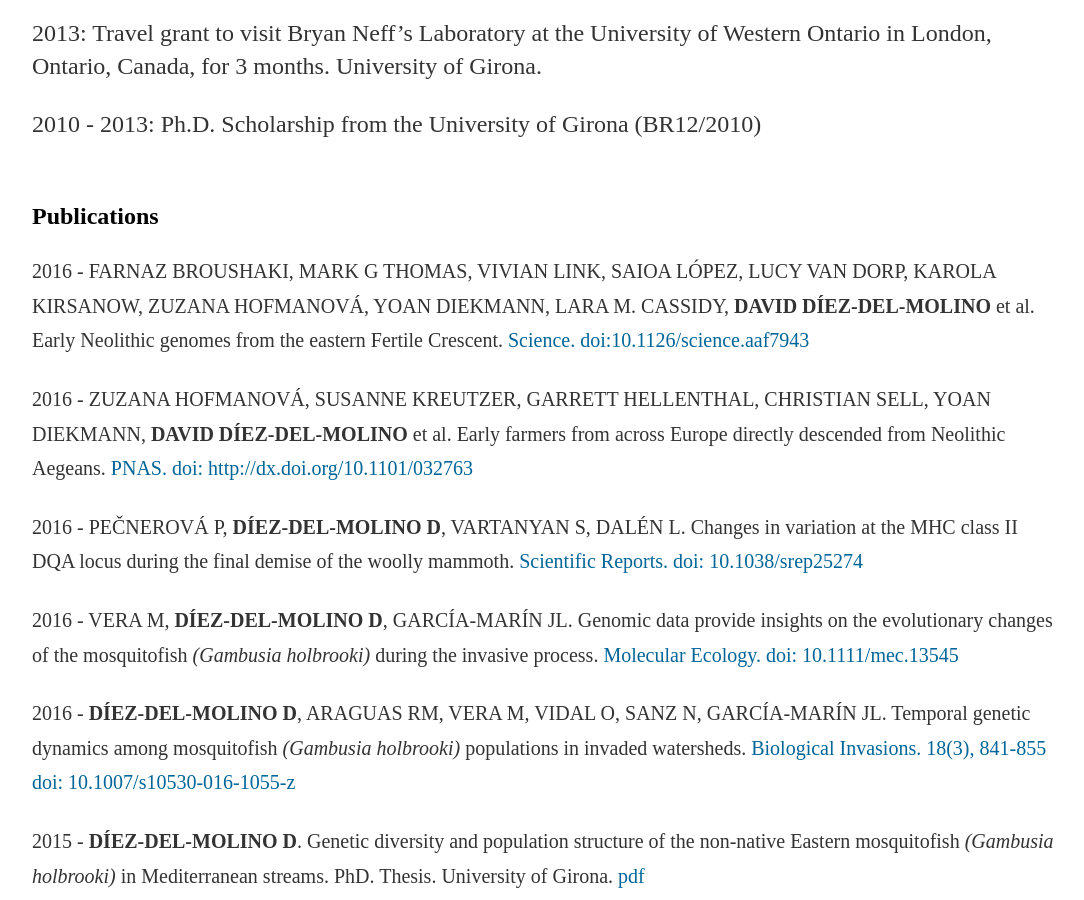
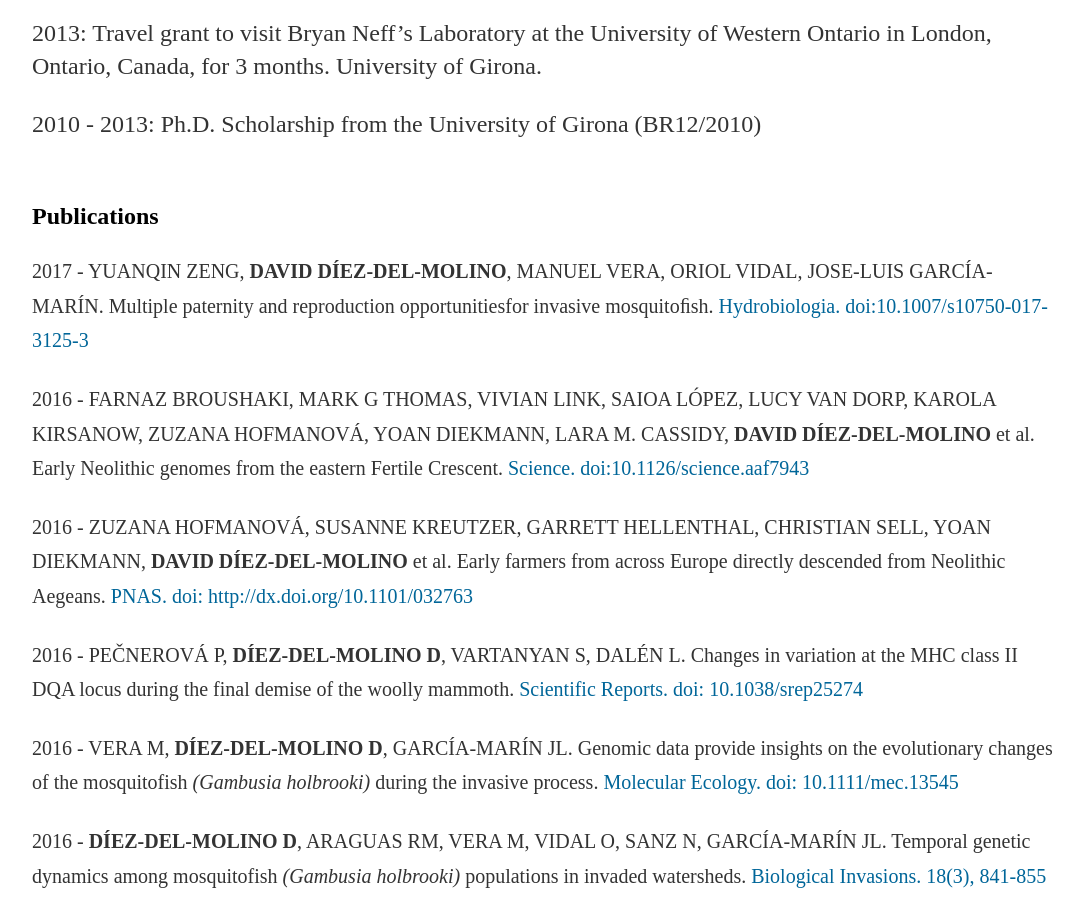
Before and after one commit to DiezMolino/diezmolino.github.io, a Jekyll site: the page cv/index.html, which Jekyll copies as it is, in a window 1280 px wide and 900 px high, scrolled down 3850 px. Shown: the whole window, without its empty margins (96-1180 px from the left). Built offline with Jekyll 4.4.1, drawn with Linux system fonts in a browser that asks for light colours; some of the changed text lies outside the part shown.

Commit message:
Update index.html

```diff
--- a/cv/index.html
+++ b/cv/index.html
@@ -82,7 +82,7 @@
 <font size="5">
 <li><a class='one' href="mailto:diez.molino@gmail.com">diez.molino (at) gmail.com</a></li>
 <li><a class='one' href="mailto:david.diez@nrm.se">david.diez (at) nrm.se</a></li>
-<li><a class='one' href="mailto:d.molino@ucl.ac.uk">d.molino (at) ucl.ac.uk</a></li>
+<!-- <li><a class='one' href="mailto:d.molino@ucl.ac.uk">d.molino (at) ucl.ac.uk</a></li> -->
 </font>
 </ul>
 </nav>
@@ -210,6 +210,8 @@ the small population paradigm. PI: Love Dalén. Swedish Research Council. Code 3
 <a name='Publications'></a>
 <h2>Publications</h2>
 
+<p><small>2017 - YUANQIN ZENG, <B>DAVID DÍEZ-DEL-MOLINO</B>, MANUEL VERA, ORIOL VIDAL, JOSE-LUIS GARCÍA-MARÍN. Multiple paternity and reproduction opportunitiesfor invasive mosquitoﬁsh. <a class='one' href="http://www.readcube.com/articles/10.1007/s10750-017-3125-3?author_access_token=o_O1qbLR5rpTVJLNcFVl4Pe4RwlQNchNByi7wbcMAY4CoM9wlSpGo53FIIra_SPvW74a5mGcg4wPtTkuuRgasgAnhBofFGib-quR5F_tvD9ThimqOtQ3c_RHzzol5GX1iKEGWBAL9jAZR5piGOwx6Q%3D%3D" target="_blank"> Hydrobiologia. doi:10.1007/s10750-017-3125-3</a> </small> </p>
+
 <p><small>2016 - FARNAZ BROUSHAKI, MARK G THOMAS, VIVIAN LINK, SAIOA LÓPEZ, LUCY VAN DORP, KAROLA KIRSANOW, ZUZANA HOFMANOVÁ, YOAN DIEKMANN, LARA M. CASSIDY, <B>DAVID DÍEZ-DEL-MOLINO</B> et al. Early Neolithic genomes from the eastern Fertile Crescent. <a class='one' href="http://science.sciencemag.org/content/early/2016/07/13/science.aaf7943.full" target="_blank"> Science. doi:10.1126/science.aaf7943</a> </small> </p>
 
 <p><small>2016 - ZUZANA HOFMANOVÁ, SUSANNE KREUTZER, GARRETT HELLENTHAL, CHRISTIAN SELL, YOAN DIEKMANN, <B>DAVID DÍEZ-DEL-MOLINO</B> et al. Early farmers from across Europe directly descended from Neolithic Aegeans. <a class='one' href="http://www.pnas.org/content/early/2016/06/01/1523951113" target="_blank"> PNAS. doi: http://dx.doi.org/10.1101/032763</a> </small> </p>
```
Also changed, not shown: other parts of cv/index.html (+0 -2 lines).
